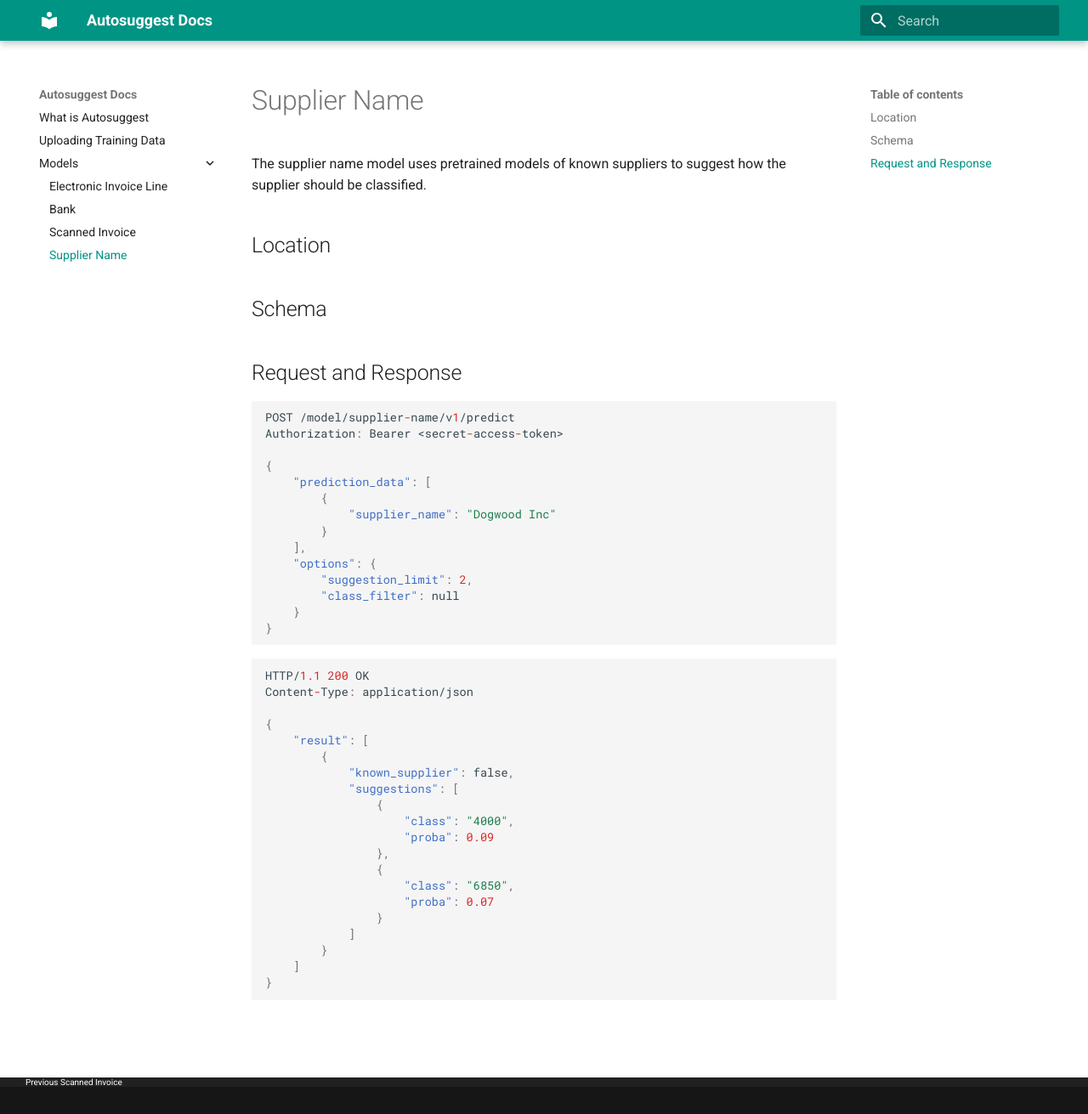
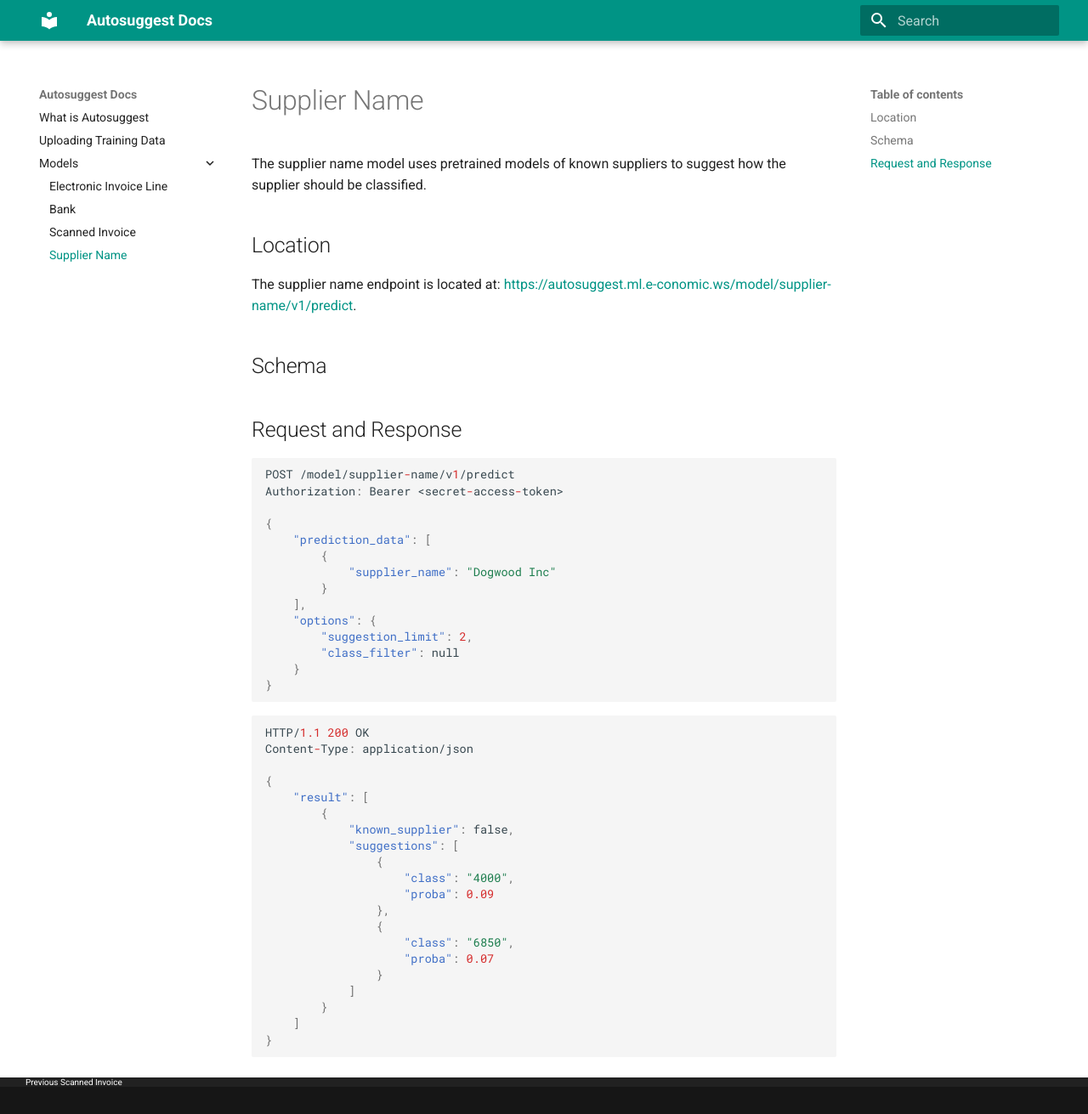
Before and after one commit to e-conomic/vml-docs, an MkDocs documentation site: the page built from docs/models/supplier-name.md, in a window 1280 px wide and 1311 px high. Shown: the whole window at 85% size. Built offline with MkDocs 1.6.1 and Material for MkDocs 9.7.7, drawn with Linux system fonts in a browser that asks for light colours.

Commit message:
API location

```diff
--- a/docs/models/supplier-name.md
+++ b/docs/models/supplier-name.md
@@ -5,6 +5,8 @@ The supplier name model uses pretrained models of known suppliers to suggest how
 
 Location
 --------
+
+The supplier name endpoint is located at: [https://autosuggest.ml.e-conomic.ws/model/supplier-name/v1/predict](https://autosuggest.ml.e-conomic.ws/model/supplier-name/v1/predict).
 
 Schema
 ------
```
